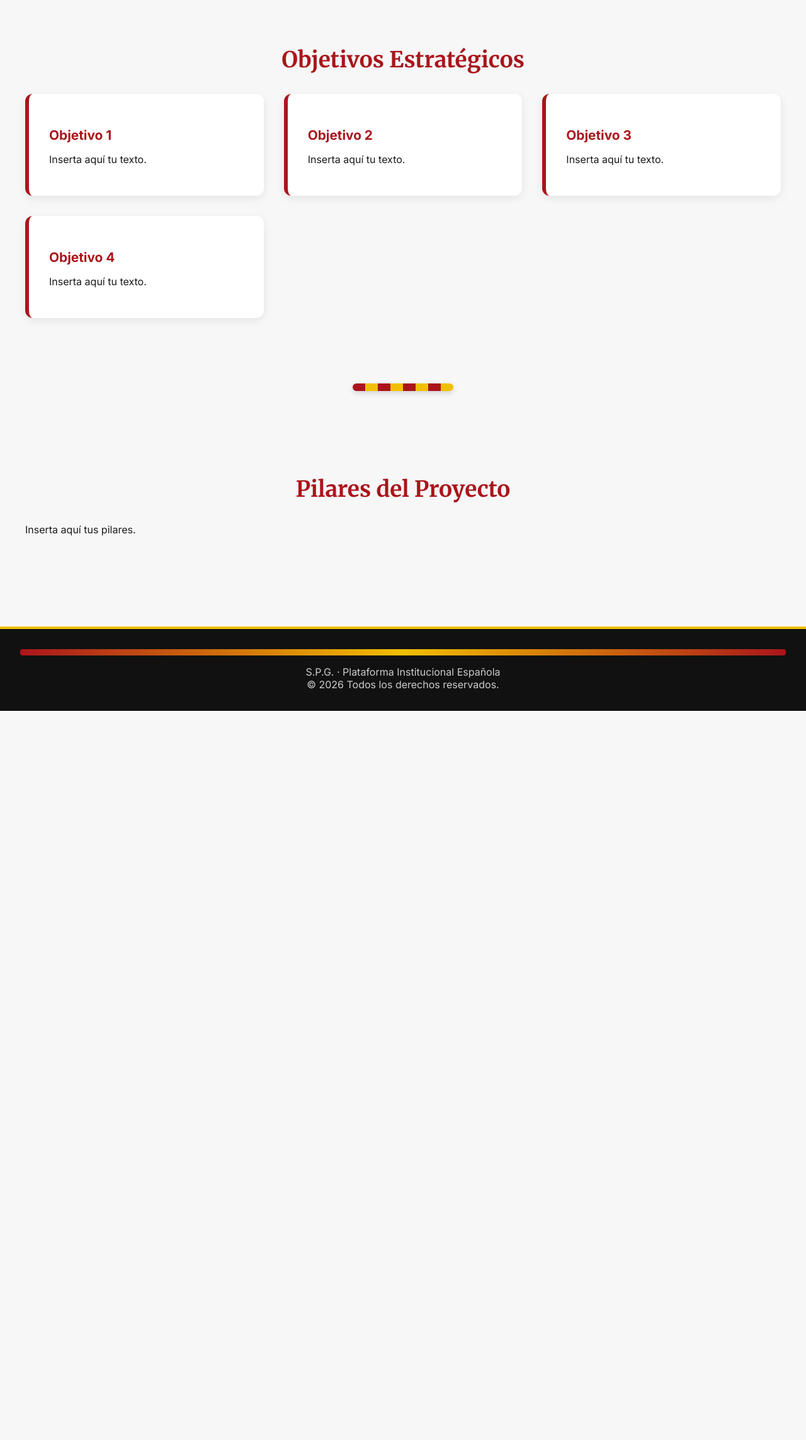
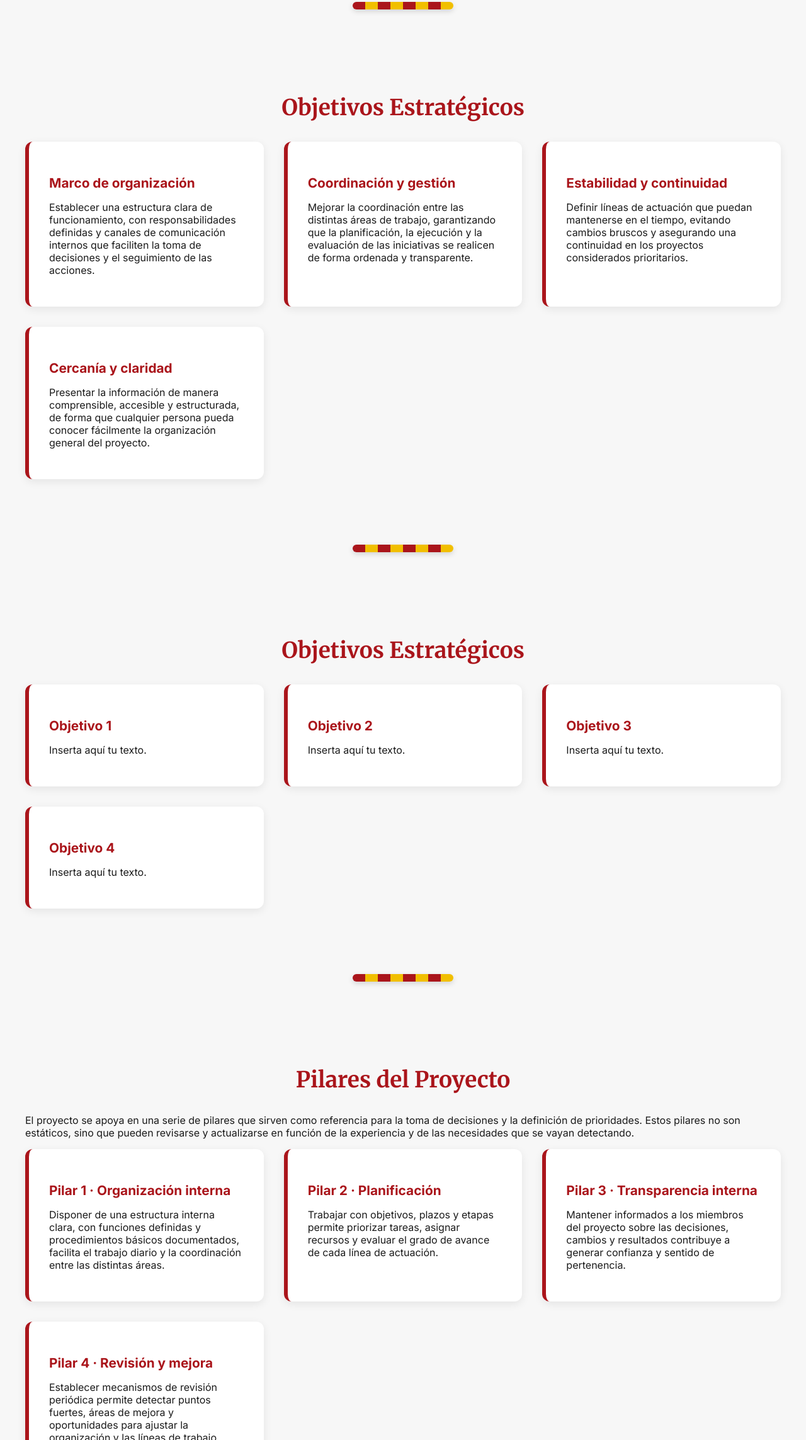
Before and after one commit to MarcOficial/S.P.G., a plain HTML site: page index.html in a window 1280 px wide. Shown: the part 1175-3462 px from the top of the page at 63% size. Before the commit the page ends 2304 px from the top, so only its background shows below. Drawn offline with Linux system fonts and the light colour scheme.

Commit message:
Update index.html

```diff
--- a/index.html
+++ b/index.html
@@ -236,12 +236,62 @@
 
   <div class="separator-es"></div>
 
-  <section id="programa">
-    <h2 class="section-title">Programa General</h2>
+<section id="programa">
+  <h2 class="section-title">Programa General</h2>
 
-    <!-- PEGAR AQUÍ TU PROGRAMA -->
-    <p>Inserta aquí tu contenido del programa.</p>
-  </section>
+  <p>
+    Esta plataforma recoge de forma ordenada las líneas generales del proyecto: organización interna,
+    áreas de trabajo y estructura básica. El objetivo es disponer de un marco claro donde se puedan
+    definir, revisar y actualizar las distintas propuestas y actuaciones que se quieran desarrollar.
+  </p>
+  <p>
+    El programa se articula en varios bloques temáticos que permiten agrupar las iniciativas según su
+    naturaleza: gestión, convivencia, desarrollo local, coordinación institucional y planificación a medio
+    y largo plazo.
+  </p>
+</section>
+
+<div class="separator-es"></div>
+
+<section id="objetivos">
+  <h2 class="section-title">Objetivos Estratégicos</h2>
+
+  <div class="grid">
+
+    <div class="card">
+      <h3 class="card-title">Marco de organización</h3>
+      <p>
+        Establecer una estructura clara de funcionamiento, con responsabilidades definidas y canales
+        de comunicación internos que faciliten la toma de decisiones y el seguimiento de las acciones.
+      </p>
+    </div>
+
+    <div class="card">
+      <h3 class="card-title">Coordinación y gestión</h3>
+      <p>
+        Mejorar la coordinación entre las distintas áreas de trabajo, garantizando que la planificación,
+        la ejecución y la evaluación de las iniciativas se realicen de forma ordenada y transparente.
+      </p>
+    </div>
+
+    <div class="card">
+      <h3 class="card-title">Estabilidad y continuidad</h3>
+      <p>
+        Definir líneas de actuación que puedan mantenerse en el tiempo, evitando cambios bruscos y
+        asegurando una continuidad en los proyectos considerados prioritarios.
+      </p>
+    </div>
+
+    <div class="card">
+      <h3 class="card-title">Cercanía y claridad</h3>
+      <p>
+        Presentar la información de manera comprensible, accesible y estructurada, de forma que cualquier
+        persona pueda conocer fácilmente la organización general del proyecto.
+      </p>
+    </div>
+
+  </div>
+</section>
 
   <div class="separator-es"></div>
 
@@ -274,13 +324,49 @@
   </section>
 
   <div class="separator-es"></div>
+<section id="pilares">
+  <h2 class="section-title">Pilares del Proyecto</h2>
 
-  <section id="pilares">
-    <h2 class="section-title">Pilares del Proyecto</h2>
+  <p>
+    El proyecto se apoya en una serie de pilares que sirven como referencia para la toma de decisiones
+    y la definición de prioridades. Estos pilares no son estáticos, sino que pueden revisarse y
+    actualizarse en función de la experiencia y de las necesidades que se vayan detectando.
+  </p>
 
-    <!-- PEGAR AQUÍ TUS PILARES -->
-    <p>Inserta aquí tus pilares.</p>
-  </section>
+  <div class="grid">
+    <div class="card">
+      <h3 class="card-title">Pilar 1 · Organización interna</h3>
+      <p>
+        Disponer de una estructura interna clara, con funciones definidas y procedimientos básicos
+        documentados, facilita el trabajo diario y la coordinación entre las distintas áreas.
+      </p>
+    </div>
+
+    <div class="card">
+      <h3 class="card-title">Pilar 2 · Planificación</h3>
+      <p>
+        Trabajar con objetivos, plazos y etapas permite priorizar tareas, asignar recursos y evaluar
+        el grado de avance de cada línea de actuación.
+      </p>
+    </div>
+
+    <div class="card">
+      <h3 class="card-title">Pilar 3 · Transparencia interna</h3>
+      <p>
+        Mantener informados a los miembros del proyecto sobre las decisiones, cambios y resultados
+        contribuye a generar confianza y sentido de pertenencia.
+      </p>
+    </div>
+
+    <div class="card">
+      <h3 class="card-title">Pilar 4 · Revisión y mejora</h3>
+      <p>
+        Establecer mecanismos de revisión periódica permite detectar puntos fuertes, áreas de mejora
+        y oportunidades para ajustar la organización y las líneas de trabajo.
+      </p>
+    </div>
+  </div>
+</section>
 
   <footer>
     <div class="footer-flag"></div>
```
